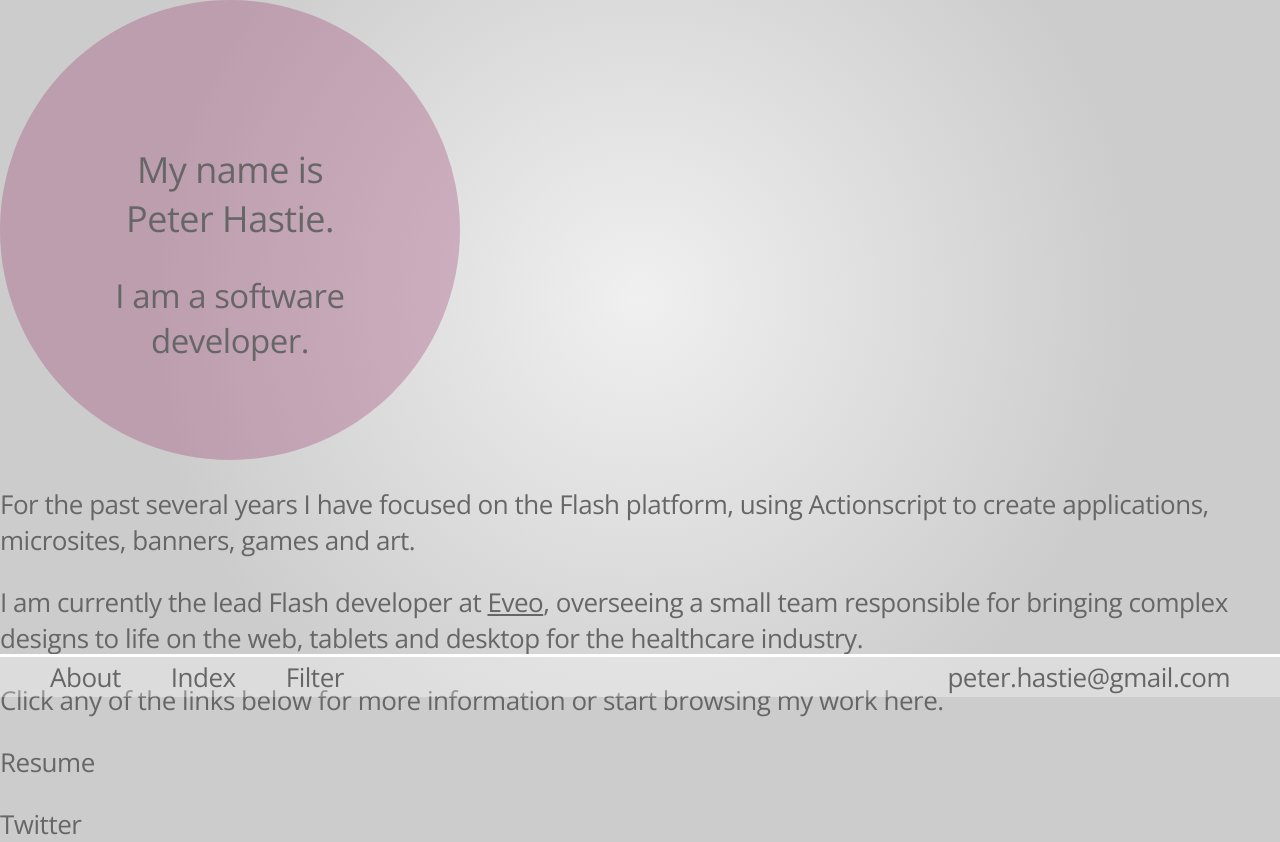
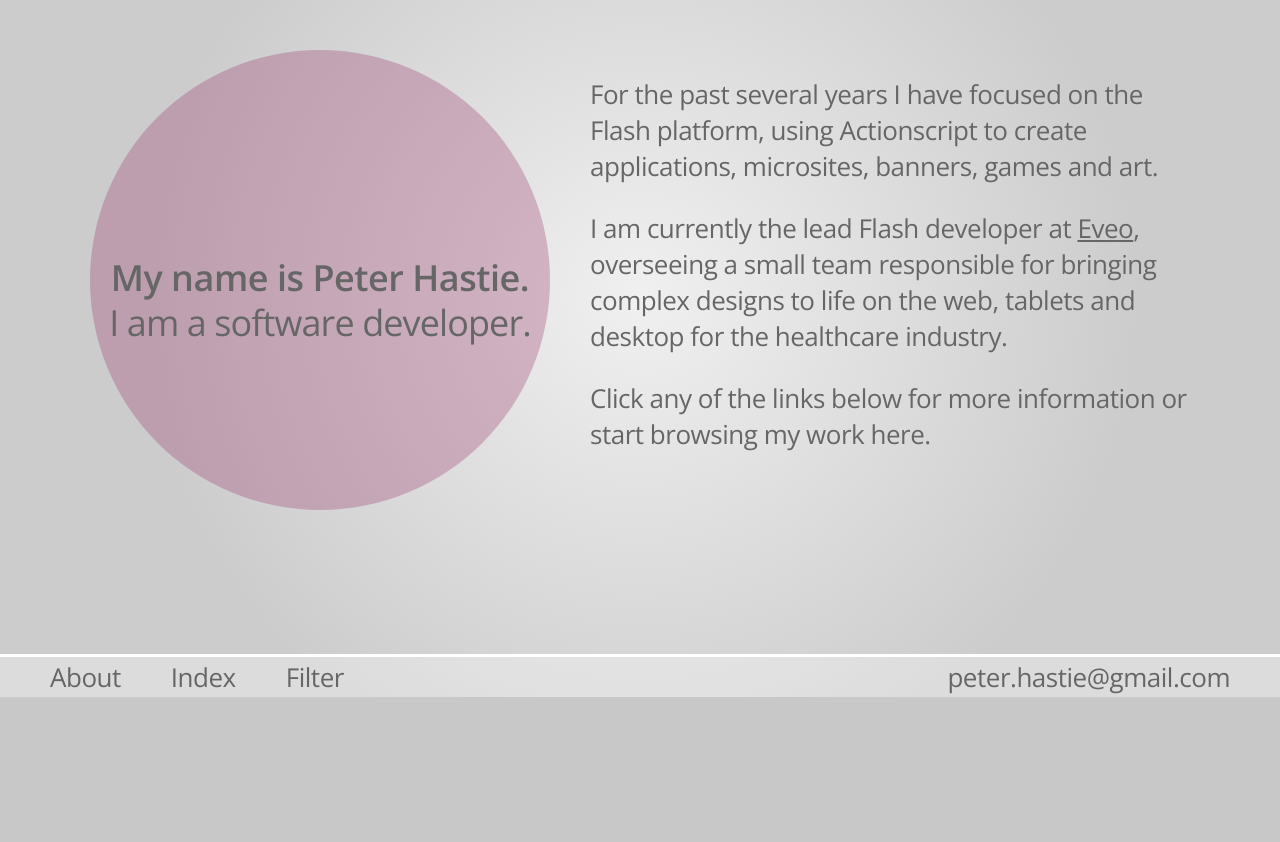
Before and after one commit to sillypog/sillypog.com, a PHP site: page / in a window 1280 px wide. Shown: the part 103-945 px from the top of the page. After the commit the page ends 800 px from the top, so only its background shows below. Run offline with PHP 8.4, Linux system fonts and the light colour scheme.

Commit message:
- Got the circle text styled. - Got about text positioned to right of circle.

```diff
--- a/index.html
+++ b/index.html
@@ -2,7 +2,7 @@
 
 <head>
 <title>Sillypog:* - Peter Hastie, Interactive Developer</title>
-<link  href="http://fonts.googleapis.com/css?family=Open+Sans:400&v1" rel="stylesheet" type="text/css" />
+<link  href="http://fonts.googleapis.com/css?family=Open+Sans:400,600" rel="stylesheet" type="text/css" />
 <link rel="stylesheet" type="text/css" href="style.css" />
 
 <!-- Add Modernizr in head but after CSS -->
@@ -29,12 +29,15 @@
     		<h1>My name is Peter Hastie.</h1>
        		<h2>I am a software developer.</h2>
         </header>
+       <div id="aboutText">
+        	<!--<div class="lW" style="width:9px;"></div><div class="rW" style="width:0px;"></div><div class="lW" style="width:26px;"></div><div class="rW" style="width:0px;"></div><div class="lW" style="width:43px;"></div><div class="rW" style="width:0px;"></div><div class="lW" style="width:60px;"></div><div class="rW" style="width:0px;"></div><div class="lW" style="width:74px;"></div><div class="rW" style="width:0px;"></div><div class="lW" style="width:68px;"></div><div class="rW" style="width:0px;"></div><div class="lW" style="width:62px;"></div><div class="rW" style="width:0px;"></div><div class="lW" style="width:56px;"></div><div class="rW" style="width:0px;"></div><div class="lW" style="width:50px;"></div><div class="rW" style="width:0px;"></div><div class="lW" style="width:44px;"></div><div class="rW" style="width:0px;"></div><div class="lW" style="width:37px;"></div><div class="rW" style="width:0px;"></div><div class="lW" style="width:31px;"></div><div class="rW" style="width:0px;"></div><div class="lW" style="width:0px;"></div><div class="rW" style="width:0px;"></div>-->
         	<p>For the past several years I have focused on the Flash platform, using Actionscript to create applications, microsites, banners, games and art.</p>
         	<p>I am currently the lead Flash developer at <a href="http://www.eveo.com">Eveo</a>, overseeing a small team responsible for bringing complex designs to life on the web, tablets and desktop for the healthcare industry.</p>
         	<p>Click any of the links below for more information or start browsing my work here.</p>
-        <div id="aboutLinks">
+        	<!--<div id="aboutLinks">
         		<p>Resume</p>
             	<p>Twitter</p>
+       		</div>-->
        	</div>
     </section>
 </div>
--- a/style.css
+++ b/style.css
@@ -17,16 +17,17 @@ body{
 }
 
 h1,h2{
-	font-weight:100;
-	/*line-height:12px;*/
+	font-size:36px;
+	line-height:15px;
 }
 
 h1{
-	font-size:36px;
+	font-weight:600;
 }
 
 h2{
-	font-size:33px;
+	font-weight:400;
+	letter-spacing:-0.025em;
 }
 
 p{
@@ -47,6 +48,11 @@ a:hover{
 }
 a:active{
 	color:#333333;
+}
+
+section{
+	width:1100px;
+	margin:50 auto;
 }
 
 #header{
@@ -121,16 +127,38 @@ a:active{
 
 #about header{
 	background:rgba(153,51,102,0.3);
-	height:230px;
-	width:230px;	/* Width and height are half the intended values */
+	height:460px;
+	width:460px;	/* Width and height are half the intended values */
 
-	-moz-border-radius:230px;
-	-webkit-border-radius:230px;
+	-moz-border-radius:460px;
+	-webkit-border-radius:460px;
 
-	padding:115px;
+	/*padding:115px;*/
 
 	text-align:center;
+
+	float:left;
 }
+
+#about header h1{
+	padding-top:190px;
+
+}
+
+#about p{
+	font-size:26px;
+}
+
+#aboutText{
+	/*position:relative;
+	top:-460px;
+	left:400px;*/
+	float:right;
+	width:600;
+}
+
+.lW { float: left; clear: left; height: 26px; }
+.rW { float: right; clear: right; height: 26px; }
 
 .paleWhiteBG{
 	width:100%;
```
Lines whose indentation alone changed are shown as unchanged.
